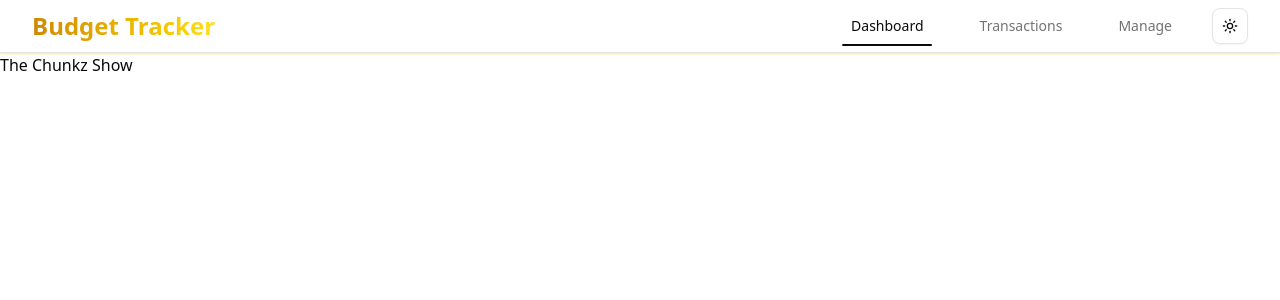
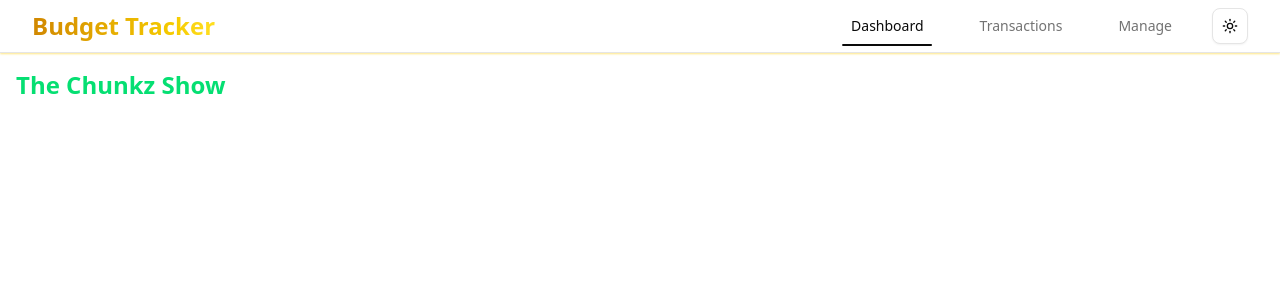
Before and after one commit to ad3kola/Finance-Budget-Tracker, a Next.js app: page / in a window 1280 px wide. Shown: the top 300 px of the page. Built offline with nearby package versions, Linux system fonts and the light colour scheme.

Commit message:
new commit

```diff
--- a/app/(dashboard)/page.tsx
+++ b/app/(dashboard)/page.tsx
@@ -2,7 +2,7 @@ import React from 'react'
 
 function page() {
   return (
-    <div>
+    <div className='p-4 text-2xl font-bold text-green-400'>
       The Chunkz Show
     </div>
   )
```
